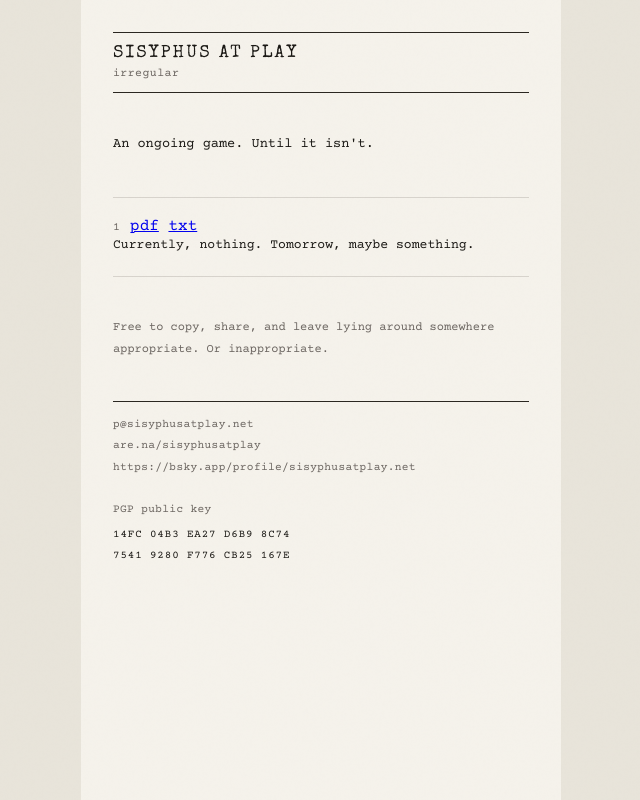
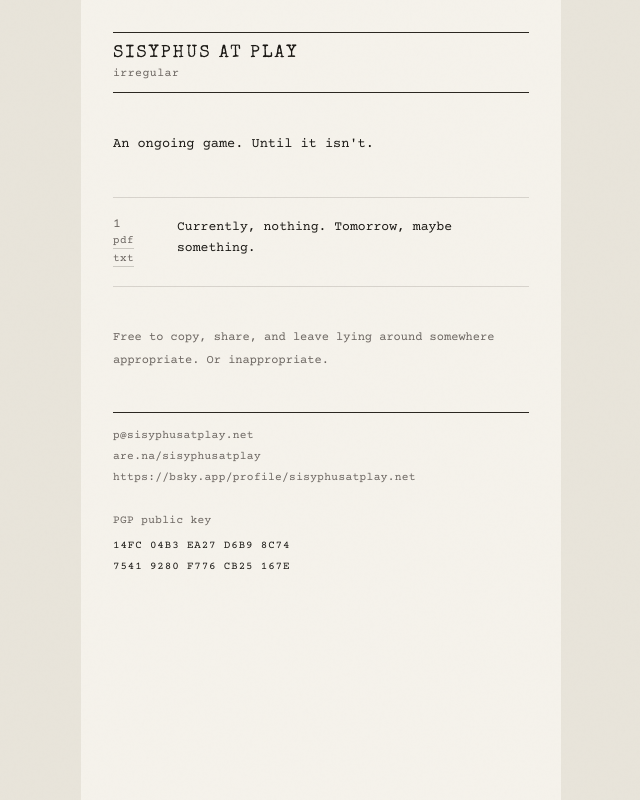
Before and after one commit to sisyphusatplay/sisyphusatplay.net, a plain HTML site: page index.html in a window 1280 px wide. Shown: the whole page, without its empty margins (319-959 px from the left). Drawn offline with Linux system fonts and the light colour scheme.

Commit message:
Add files via upload

```diff
--- a/index.html
+++ b/index.html
@@ -126,7 +126,7 @@
     }
 
     .issue-number {
-      font-size: 0.72rem;
+      font-size: 0.82rem;
       color: var(--ink-faint);
       letter-spacing: 0.05em;
     }
@@ -134,6 +134,35 @@
     .issue-desc {
       font-size: 0.82rem;
       line-height: 1.65;
+    }
+
+    .issue-inner {
+      display: grid;
+      grid-template-columns: 3rem 1fr;
+      gap: 0 1rem;
+      align-items: start;
+    }
+
+    .issue-left {
+      display: flex;
+      flex-direction: column;
+      align-items: flex-start;
+      gap: 0.2rem;
+    }
+
+    .issue-left a {
+      font-size: 0.68rem;
+      color: var(--ink-faint);
+      text-decoration: none;
+      letter-spacing: 0.04em;
+      border-bottom: 1px solid rgba(42, 38, 32, 0.2);
+      padding-bottom: 1px;
+      transition: color 0.12s, border-color 0.12s;
+    }
+
+    .issue-left a:hover {
+      color: var(--ink);
+      border-bottom-color: var(--ink);
     }
 
     .issue-downloads {
```
